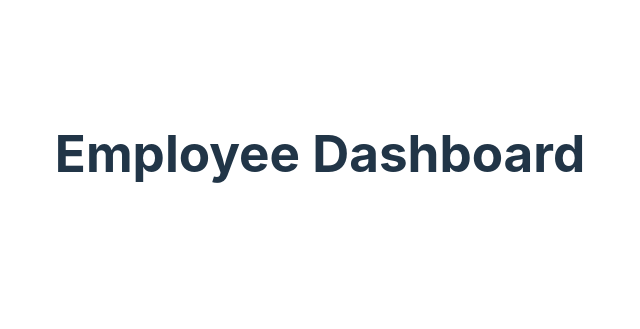
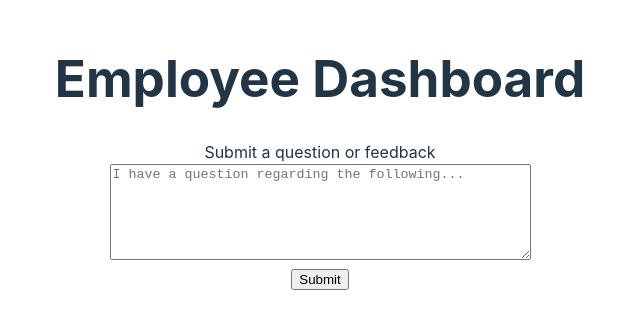
Before and after one commit to SeckMohameth/EDP-Capstone, a React (Vite) app in the folder client/react-app/: page /employee in a window 1280 px wide. Shown: the part 247-576 px from the top of the page, without its empty margins (320-960 px from the left). Built offline with nearby package versions, Linux system fonts and the light colour scheme.

Commit message:
simple for created

```diff
--- /dev/null
+++ b/client/react-app/src/Components/FeedbackForm.jsx
@@ -0,0 +1,35 @@
+import React, { useState } from 'react'
+
+function FeedbackForm() {
+    let [feedback, setFeedback] = useState("")
+
+
+    const handlesubmit = (e) => {
+        e.preventDefault()
+        console.log(feedback);
+
+        // logic for feedback submission here
+
+
+    }
+
+  return (
+    <div>
+        <form onSubmit={handlesubmit}>
+            <label>Submit a question or feedback</label><br/>
+            <textarea
+            type='text'
+            name='postContent'
+            rows={6}
+            cols={50}
+            placeholder='I have a question regarding the following...'
+            value={feedback}
+            onChange={(e => setFeedback(e.target.value))}
+            /><br/>
+            <input type='submit'/>
+        </form>
+    </div>
+  )
+}
+
+export default FeedbackForm
--- a/client/react-app/src/Pages/EmployeeHome.jsx
+++ b/client/react-app/src/Pages/EmployeeHome.jsx
@@ -1,9 +1,11 @@
 import React from 'react'
+import FeedbackForm from '../Components/FeedbackForm'
 
 function EmployeeHome() {
   return (
     <div>
       <h1>Employee Dashboard</h1>
+      <FeedbackForm />
     </div>
   )
 }
--- a/client/react-app/src/Pages/ManagerHome.jsx
+++ b/client/react-app/src/Pages/ManagerHome.jsx
@@ -4,6 +4,9 @@ function ManagerHome() {
   return (
     <div>
       <h1>Manager Dashboard</h1>
+      <h2>All questions and feeback submitted</h2>
+
+      {/* Show submitted feedback here */}
     </div>
   )
 }
```
